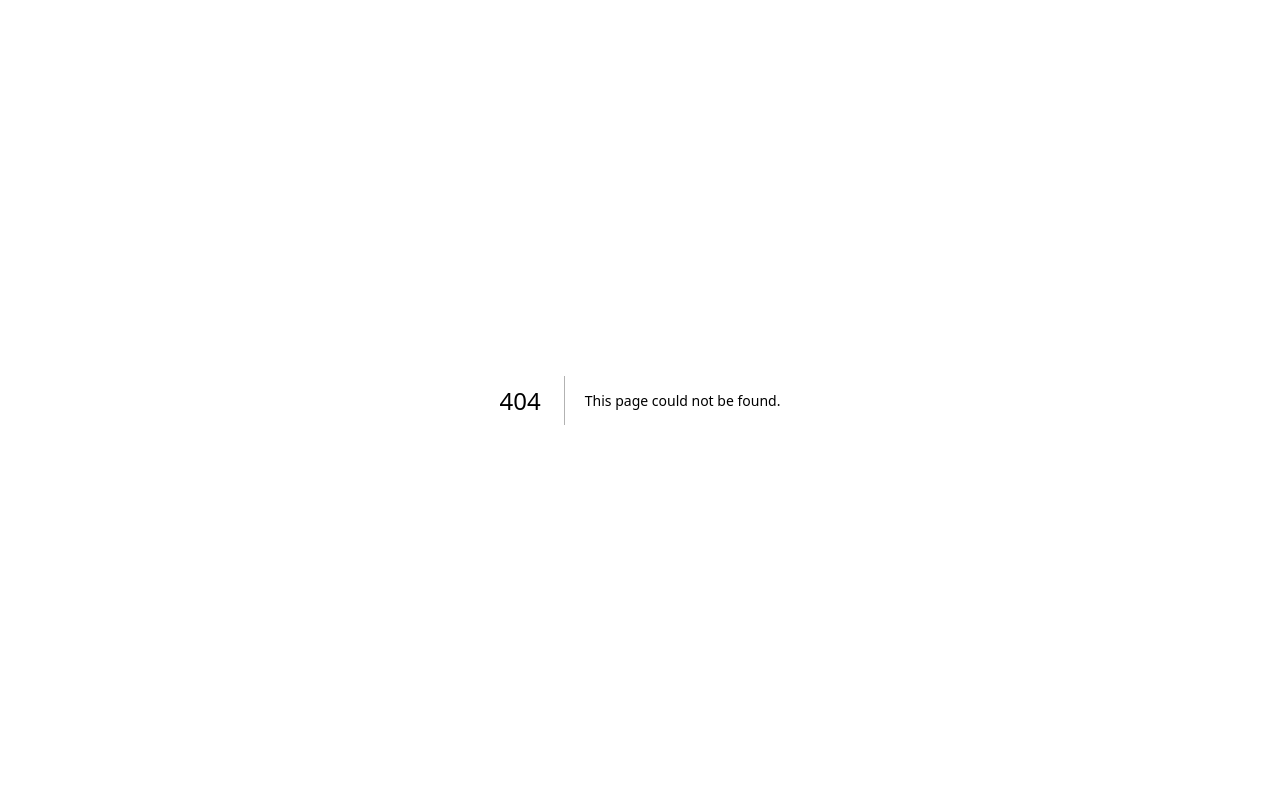
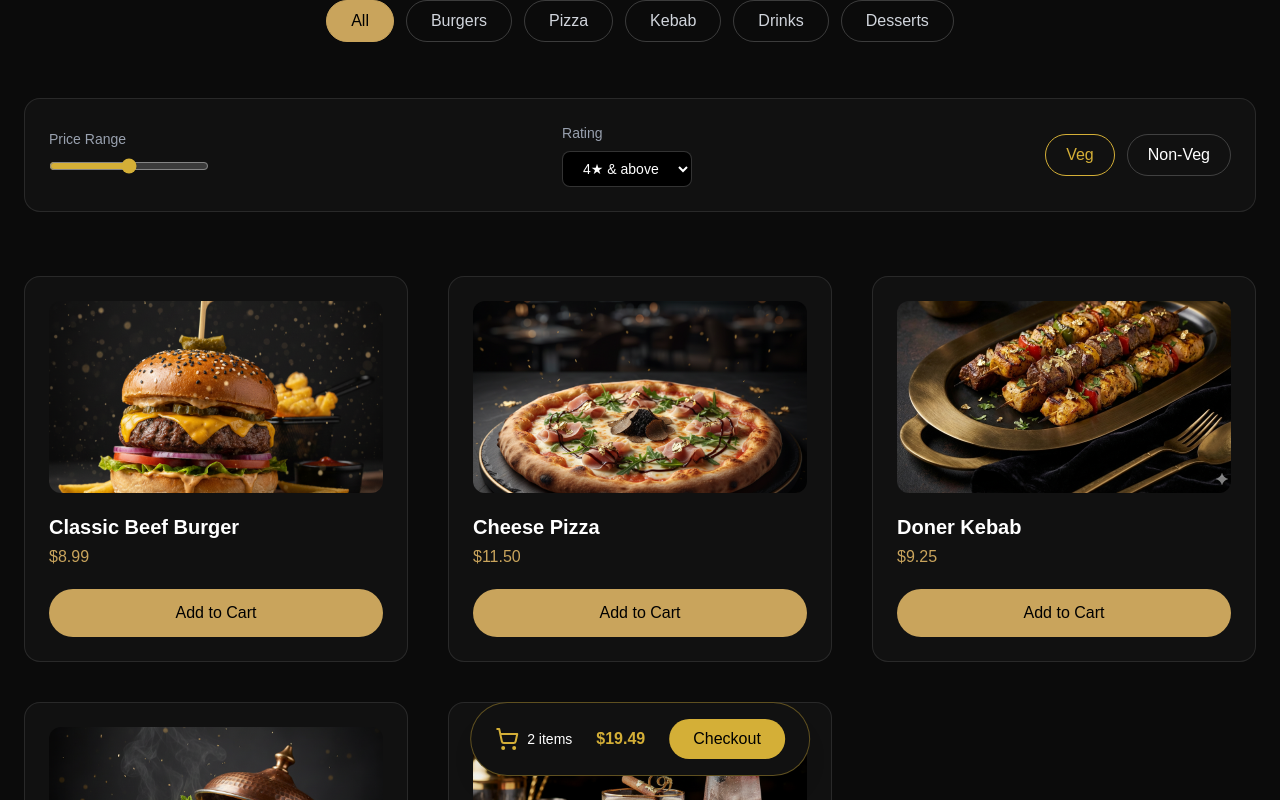
Before and after one commit to tahminadesigns/bitebox, a Next.js app: page /menu in a window 1280 px wide. Before the commit this address had no page. Shown: the top 800 px of the page. Built offline with nearby package versions, Linux system fonts and the light colour scheme.

Commit message:
feat(menu): complete menu layout

```diff
--- a/app/components/Header.tsx
+++ b/app/components/Header.tsx
@@ -4,6 +4,7 @@ import Image from "next/image";
 import Link from "next/link";
 import { motion } from "framer-motion";
 import { Search, ShoppingCart, User } from "lucide-react";
+
 
 export default function Header() {
   return (
@@ -20,17 +21,45 @@ export default function Header() {
 
         {/* Nav */}
         <nav className="hidden md:flex gap-10 text-sm text-gray-200">
-          {["Home", "Menu", "About", "Contact"].map((item) => (
-            <motion.a
-              whileHover={{ y: -2 }}
-              transition={{ duration: 0.3 }}
-              key={item}
+          {/* Home */}
+          <motion.div whileHover={{ y: -2 }} transition={{ duration: 0.3 }}>
+            <Link
+              href="/"
+              className="relative after:absolute after:left-0 after:-bottom-1 after:h-px after:w-0 after:bg-[#D4AF37] after:transition-all after:duration-300 hover:after:w-full"
+            >
+              Home
+            </Link>
+          </motion.div>
+
+          {/* Menu */}
+          <motion.div whileHover={{ y: -2 }} transition={{ duration: 0.3 }}>
+            <Link
+              href="/menu"
+              className="relative after:absolute after:left-0 after:-bottom-1 after:h-px after:w-0 after:bg-[#D4AF37] after:transition-all after:duration-300 hover:after:w-full"
+            >
+              Menu
+            </Link>
+          </motion.div>
+
+          {/* About */}
+          <motion.div whileHover={{ y: -2 }} transition={{ duration: 0.3 }}>
+            <Link
               href="#"
               className="relative after:absolute after:left-0 after:-bottom-1 after:h-px after:w-0 after:bg-[#D4AF37] after:transition-all after:duration-300 hover:after:w-full"
             >
-              {item}
-            </motion.a>
-          ))}
+              About
+            </Link>
+          </motion.div>
+
+          {/* Contact */}
+          <motion.div whileHover={{ y: -2 }} transition={{ duration: 0.3 }}>
+            <Link
+              href="#"
+              className="relative after:absolute after:left-0 after:-bottom-1 after:h-px after:w-0 after:bg-[#D4AF37] after:transition-all after:duration-300 hover:after:w-full"
+            >
+              Contact
+            </Link>
+          </motion.div>
         </nav>
 
         {/* Actions */}
--- /dev/null
+++ b/app/components/menu/CartBar.tsx
@@ -0,0 +1,25 @@
+"use client";
+
+import { ShoppingCart } from "lucide-react";
+import { motion } from "framer-motion";
+
+export default function CartBar() {
+  return (
+    <motion.div
+      initial={{ y: 100 }}
+      animate={{ y: 0 }}
+      className="fixed bottom-6 left-1/2 -translate-x-1/2 bg-[#111] border border-[#D4AF37]/40 text-white px-6 py-4 rounded-full flex items-center gap-6 shadow-xl z-50"
+    >
+      <div className="flex items-center gap-2">
+        <ShoppingCart className="text-[#D4AF37]" />
+        <span className="text-sm">2 items</span>
+      </div>
+
+      <span className="text-[#D4AF37] font-semibold">$19.49</span>
+
+      <button className="bg-[#D4AF37] text-black px-6 py-2 rounded-full font-medium hover:opacity-90 transition">
+        Checkout
+      </button>
+    </motion.div>
+  );
+}
--- /dev/null
+++ b/app/components/menu/CategoryTabs.tsx
@@ -0,0 +1,35 @@
+"use client";
+
+import { useState } from "react";
+
+const categories = [
+  "All",
+  "Burgers",
+  "Pizza",
+  "Kebab",
+  "Drinks",
+  "Desserts",
+];
+
+export default function CategoryTabs() {
+  const [active, setActive] = useState("All");
+
+  return (
+    <section className="flex justify-center gap-3 px-4 mb-14 flex-wrap">
+      {categories.map((cat) => (
+        <button
+          key={cat}
+          onClick={() => setActive(cat)}
+          className={`px-6 py-2 rounded-full border transition-all duration-300
+            ${
+              active === cat
+                ? "bg-[#C9A45C] text-black border-[#C9A45C]"
+                : "border-white/20 text-gray-300 hover:border-[#C9A45C] hover:text-[#C9A45C]"
+            }`}
+        >
+          {cat}
+        </button>
+      ))}
+    </section>
+  );
+}
--- /dev/null
+++ b/app/components/menu/Filters.tsx
@@ -0,0 +1,37 @@
+"use client";
+
+export default function Filters() {
+  return (
+    <section className="max-w-7xl mx-auto px-6 mb-16">
+      <div className="bg-[#111] border border-white/10 rounded-2xl p-6 flex flex-wrap gap-6 justify-between items-center">
+
+        {/* Price */}
+        <div>
+          <p className="text-sm text-gray-400 mb-2">Price Range</p>
+          <input type="range" className="w-40 accent-[#D4AF37]" />
+        </div>
+
+        {/* Rating */}
+        <div>
+          <p className="text-sm text-gray-400 mb-2">Rating</p>
+          <select className="bg-black border border-white/20 rounded-lg px-4 py-2 text-sm">
+            <option>4★ & above</option>
+            <option>3★ & above</option>
+            <option>All</option>
+          </select>
+        </div>
+
+        {/* Veg / Non-Veg */}
+        <div className="flex gap-3">
+          <button className="px-5 py-2 rounded-full border border-[#D4AF37] text-[#D4AF37] hover:bg-[#D4AF37] hover:text-black transition">
+            Veg
+          </button>
+          <button className="px-5 py-2 rounded-full border border-white/20 hover:border-[#D4AF37] transition">
+            Non-Veg
+          </button>
+        </div>
+
+      </div>
+    </section>
+  );
+}
--- /dev/null
+++ b/app/components/menu/FoodGrid.tsx
@@ -0,0 +1,74 @@
+"use client";
+
+const foods = [
+  {
+    id: 1,
+    name: "Classic Beef Burger",
+    price: "$8.99",
+    image: "/foods/burger.png",
+  },
+  {
+    id: 2,
+    name: "Cheese Pizza",
+    price: "$11.50",
+    image: "/foods/pizza.png",
+  },
+  {
+    id: 3,
+    name: "Doner Kebab",
+    price: "$9.25",
+    image: "/foods/kebab.png",
+  },
+  {
+    id: 4,
+    name: "Special Biryani",
+    price: "$9.99",
+    image: "/foods/biryani.png",
+  },
+  {
+    id: 5,
+    name: "Drinks",
+    price: "$5.99",
+    image: "/foods/drinks.png",
+  },
+];
+
+export default function FoodGrid() {
+  return (
+    <section className="relative px-6 pb-28 max-w-7xl mx-auto">
+      {/* Background text */}
+      <h2 className="absolute inset-0 text-[110px] font-extrabold text-white/5 text-center pointer-events-none">
+        FOODS
+      </h2>
+
+      <div className="relative grid grid-cols-1 sm:grid-cols-2 lg:grid-cols-3 gap-10">
+        {foods.map((food) => (
+          <div
+            key={food.id}
+            className="bg-[#111] rounded-2xl p-6 border border-white/10 hover:border-[#C9A45C] transition-all duration-300 group"
+          >
+            <div className="overflow-hidden rounded-xl">
+              <img
+                src={food.image}
+                alt={food.name}
+                className="w-full h-48 object-cover group-hover:scale-105 transition"
+              />
+            </div>
+
+            <h3 className="mt-5 text-xl font-semibold">
+              {food.name}
+            </h3>
+
+            <p className="text-[#C9A45C] mt-1 font-medium">
+              {food.price}
+            </p>
+
+            <button className="mt-5 w-full py-3 rounded-full bg-[#C9A45C] text-black font-medium hover:opacity-90 transition">
+              Add to Cart
+            </button>
+          </div>
+        ))}
+      </div>
+    </section>
+  );
+}
--- /dev/null
+++ b/app/components/menu/MenuFooter.tsx
@@ -0,0 +1,25 @@
+export default function MenuFooter() {
+  return (
+    <footer className="relative mt-32 bg-black text-white py-24 overflow-hidden">
+      {/* Background text */}
+      <h2 className="absolute inset-0 text-[120px] font-extrabold text-white/5 text-center">
+        REVIEWS
+      </h2>
+
+      <div className="relative max-w-7xl mx-auto px-6 text-center">
+        <h3 className="text-4xl font-semibold mb-4">
+          Loved by Food Lovers
+        </h3>
+        <p className="text-gray-400 max-w-xl mx-auto">
+          Thousands trust BiteBox for premium taste & fast delivery
+        </p>
+
+        <div className="mt-12 flex justify-center gap-10 text-[#D4AF37] text-sm">
+          <span>★ 4.9 Rating</span>
+          <span>10k+ Reviews</span>
+          <span>Premium Quality</span>
+        </div>
+      </div>
+    </footer>
+  );
+}
--- /dev/null
+++ b/app/menu/page.tsx
@@ -0,0 +1,17 @@
+import CategoryTabs from "../components/menu/CategoryTabs";
+import Filters from "../components/menu/Filters";
+import FoodGrid from "../components/menu/FoodGrid";
+import CartBar from "../components/menu/CartBar";
+import MenuFooter from "../components/menu/MenuFooter";
+
+export default function MenuPage() {
+  return (
+    <main className="bg-[#0B0B0B] text-white">
+      <CategoryTabs />
+      <Filters />
+      <FoodGrid/>
+      <MenuFooter />
+      <CartBar />
+    </main>
+  );
+}
```
